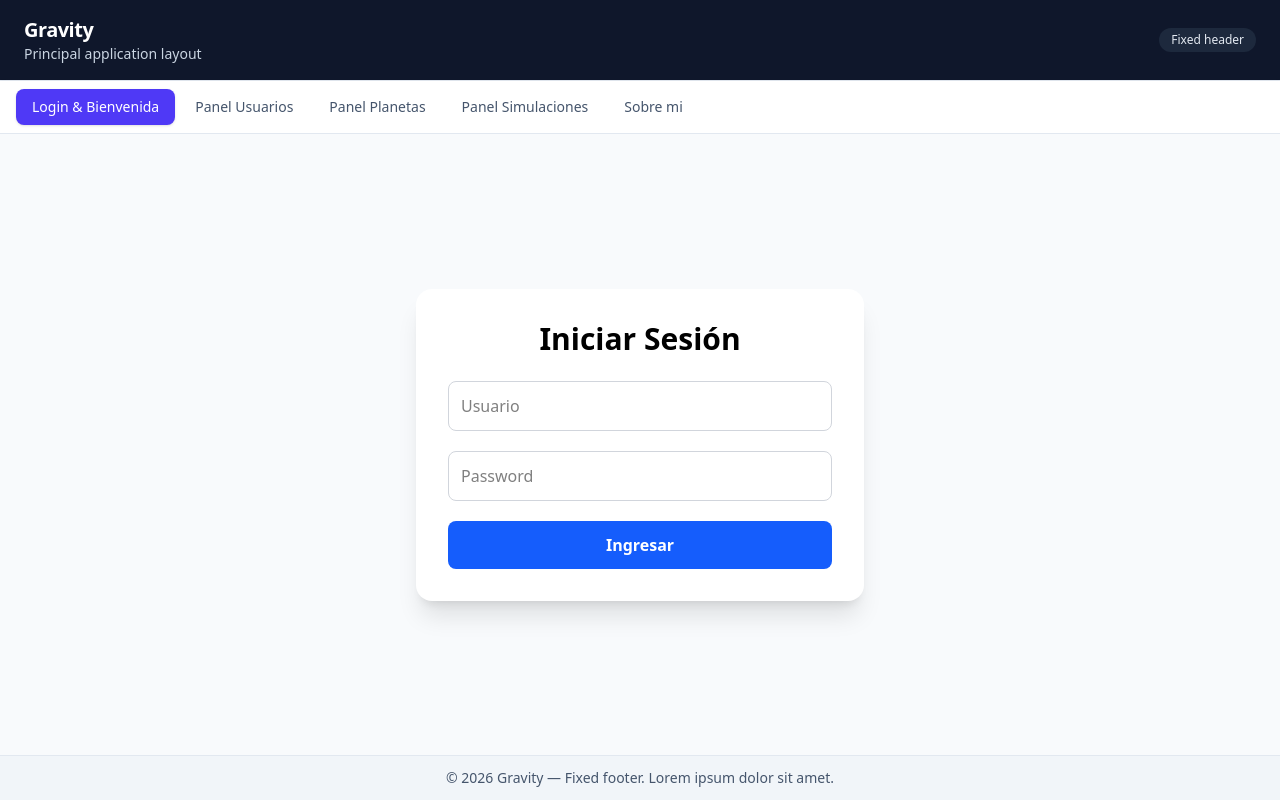
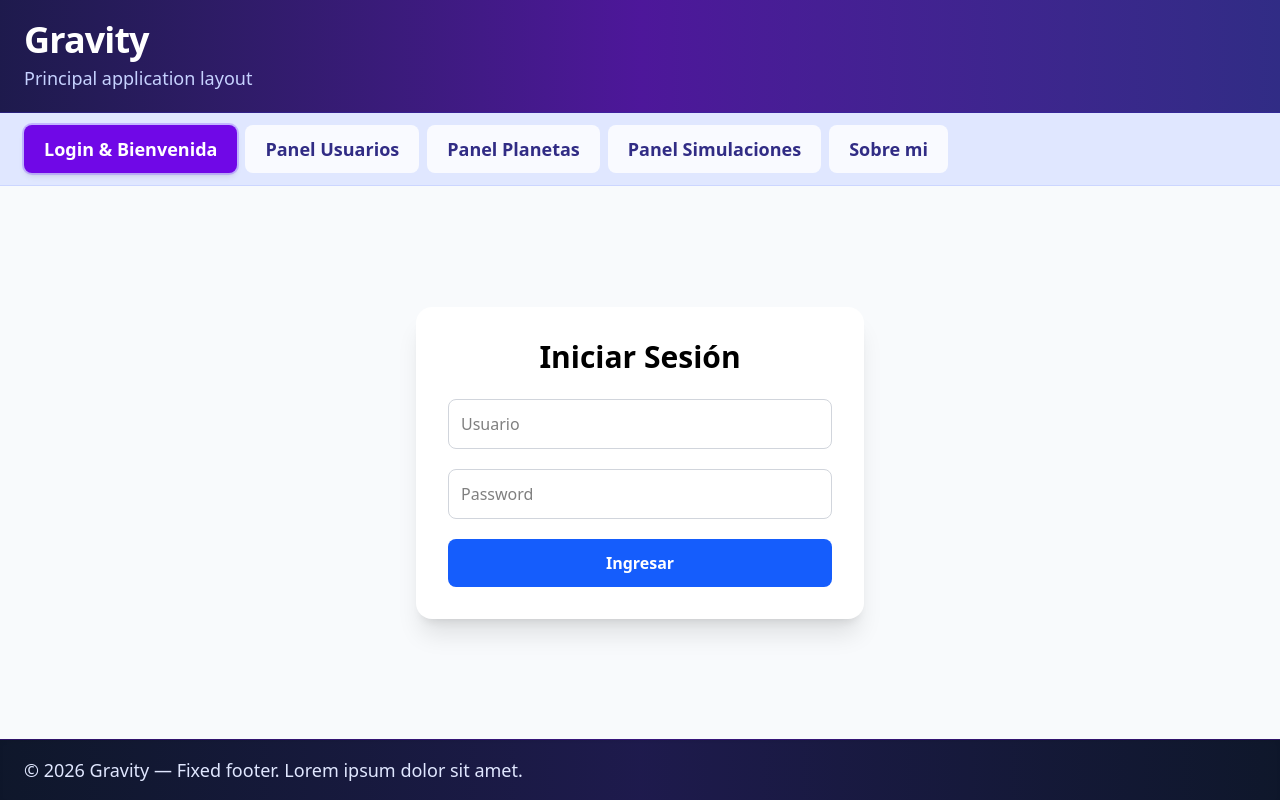
Before and after one commit to NUEVOESPACIO/FrontEndReactMayo, a React (Vite) app: page / in a window 1280 px wide. Built offline with nearby package versions, Linux system fonts and the light colour scheme.

Commit message:
Incorporado diseño mejorado en TailWind

```diff
--- a/src/components/layout/Footer.tsx
+++ b/src/components/layout/Footer.tsx
@@ -1,9 +1,9 @@
 export default function Footer() {
   return (
-    <footer className="shrink-0 border-t border-slate-200 bg-slate-100 px-6 py-3 text-center text-sm text-slate-600">
-      <p>
-        &copy; {new Date().getFullYear()} Gravity &mdash; Fixed footer. Lorem ipsum
-        dolor sit amet.
+    <footer className="shrink-0 border-t border-violet-800/40 bg-gradient-to-r from-slate-900 via-indigo-950 to-slate-900 px-6 py-4 text-left text-base text-indigo-100 shadow-inner sm:text-lg">
+      <p className="font-medium">
+        &copy; {new Date().getFullYear()} Gravity &mdash; Fixed footer. Lorem
+        ipsum dolor sit amet.
       </p>
     </footer>
   );
--- a/src/components/layout/Header.tsx
+++ b/src/components/layout/Header.tsx
@@ -1,14 +1,15 @@
 export default function Header() {
   return (
-    <header className="shrink-0 border-b border-slate-200 bg-slate-900 px-6 py-4 text-white shadow-md">
-      <div className="mx-auto flex max-w-7xl items-center justify-between">
+    <header className="shrink-0 border-b border-indigo-800/50 bg-gradient-to-r from-indigo-950 via-violet-900 to-indigo-900 px-6 py-5 text-white shadow-lg">
+      <div className="flex items-center justify-start">
         <div>
-          <h1 className="text-xl font-semibold tracking-tight">Gravity</h1>
-          <p className="text-sm text-slate-300">Principal application layout</p>
+          <h1 className="text-3xl font-bold tracking-tight sm:text-4xl">
+            Gravity
+          </h1>
+          <p className="mt-1 text-base text-indigo-200 sm:text-lg">
+            Principal application layout
+          </p>
         </div>
-        <span className="hidden rounded-full bg-slate-800 px-3 py-1 text-xs font-medium text-slate-200 sm:inline">
-          Fixed header
-        </span>
       </div>
     </header>
   );
--- a/src/components/layout/TopicMenu.tsx
+++ b/src/components/layout/TopicMenu.tsx
@@ -10,9 +10,9 @@ export default function TopicMenu({ activeId, onSelect }: TopicMenuProps) {
   return (
     <nav
       aria-label="Topic menu"
-      className="shrink-0 border-b border-slate-200 bg-white shadow-sm"
+      className="shrink-0 border-b border-indigo-200/80 bg-indigo-100 shadow-sm"
     >
-      <ul className="mx-auto flex max-w-7xl gap-1 overflow-x-auto px-4 py-2">
+      <ul className="flex justify-start gap-2 overflow-x-auto px-6 py-3">
         {MENU_TOPICS.map((topic) => {
           const isActive = activeId === topic.id;
 
@@ -22,12 +22,12 @@ export default function TopicMenu({ activeId, onSelect }: TopicMenuProps) {
                 type="button"
                 onClick={() => onSelect(topic.id)}
                 className={`
-                  rounded-lg px-4 py-2 text-sm font-medium whitespace-nowrap
-                  transition-colors
+                  rounded-lg px-5 py-2.5 text-base font-semibold whitespace-nowrap
+                  transition-colors sm:text-lg
                   ${
                     isActive
-                      ? "bg-indigo-600 text-white shadow-sm"
-                      : "text-slate-600 hover:bg-slate-100 hover:text-slate-900"
+                      ? "bg-violet-700 text-white shadow-md ring-2 ring-violet-400/50"
+                      : "bg-white/80 text-indigo-900 hover:bg-white hover:text-violet-800"
                   }
                 `}
               >
```
